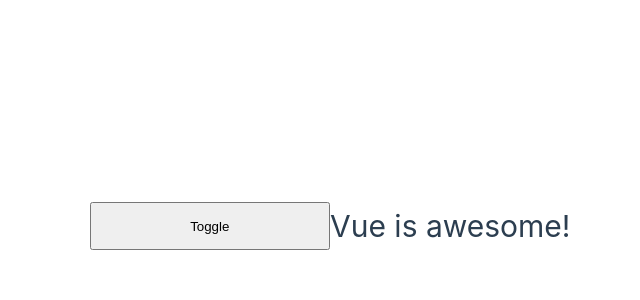
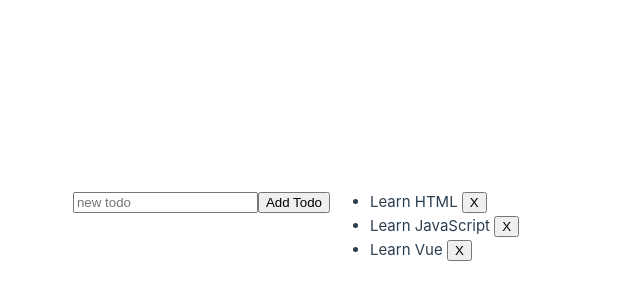
Before and after one commit to Hashara13/Vue-Docs, a Vue app: page / in a window 1280 px wide. Shown: the part 174-474 px from the top of the page, without its empty margins (310-950 px from the left). Built offline with nearby package versions, Linux system fonts and the light colour scheme.

Commit message:
List Rendering

```diff
--- a/src/App.vue
+++ b/src/App.vue
@@ -1,15 +1,35 @@
 <script setup>
 import { ref } from 'vue'
 
-const awesome = ref(true)
+// give each todo a unique id
+let id = 0
 
-function toggle() {
-  awesome.value=!awesome.value
+const newTodo = ref('')
+const todos = ref([
+  { id: id++, text: 'Learn HTML' },
+  { id: id++, text: 'Learn JavaScript' },
+  { id: id++, text: 'Learn Vue' },
+])
+
+function addTodo() {
+  todos.value.push({ id: id++, text: newTodo.value })
+  newTodo.value = ''
+}
+
+function removeTodo(todo) {
+  todos.value = todos.value.filter(t => t !== todo)
 }
 </script>
 
 <template>
-  <button @click="toggle">Toggle</button>
-  <h1 v-if="awesome">Vue is awesome!</h1>
-  <h1 v-else>Oh no 😢</h1>
+  <form @submit.prevent="addTodo">
+    <input v-model="newTodo" required placeholder="new todo" />
+    <button>Add Todo</button>
+  </form>
+  <ul>
+    <li v-for="todo in todos" :key="todo.id">
+      {{ todo.text }}
+      <button @click="removeTodo(todo)">X</button>
+    </li>
+  </ul>
 </template>
```
